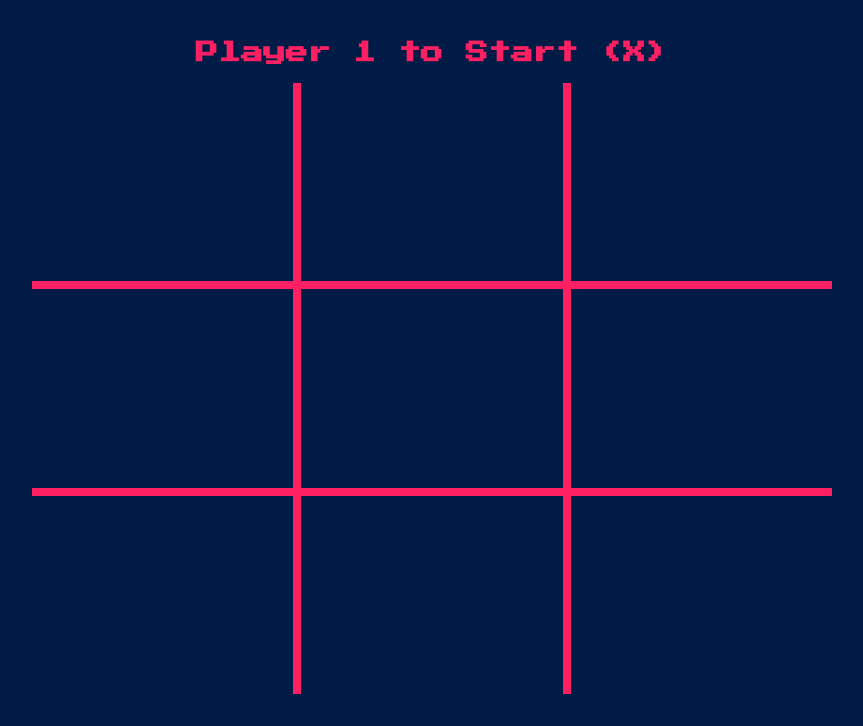
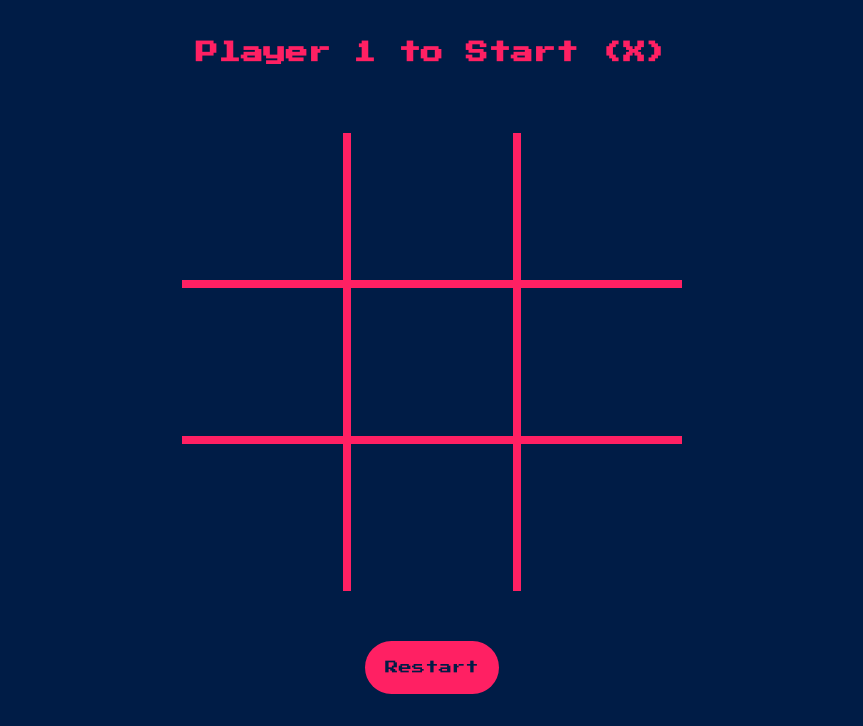
Before and after one commit to Larquist/tic-tac-toe-js, a plain HTML site: page index.html in a window 1280 px wide. Shown: the part 74-800 px from the top of the page, without its empty margins (208-1071 px from the left). Drawn offline with nearby package versions, Linux system fonts and the light colour scheme.

Commit message:
Progress

```diff
--- a/game.js
+++ b/game.js
@@ -1,6 +1,9 @@
 let currentPlayer = 1;
 
+restart();
+
 $('.game-board > div').click(function(element) {
+    if (!element.target.innerHTML) {
         if (currentPlayer == 1) {
             element.target.innerHTML = 'x';
             currentPlayer = 2;
@@ -11,6 +14,33 @@ $('.game-board > div').click(function(element) {
             currentPlayer = 1;
             $('.player-turn').text('Player 1 Turn (X)');
         }
+    }
 
+    checkWin();
+})
 
+$('#restart-btn').click(function(){
+    restart();
 })
+
+function checkWin(player) {
+// In Tic Tac Toe, there are eight possible ways to win:
+
+// Three in a row horizontally on the top row.
+// Three in a row horizontally on the middle row.
+// Three in a row horizontally on the bottom row.
+// Three in a column on the left column.
+// Three in a column on the middle column.
+// Three in a column on the right column.
+// Three in a diagonal from the top left to the bottom right.
+// Three in a diagonal from the top right to the bottom left.
+
+// Take the tiles for the current player (player)
+
+}
+
+function restart() {
+    currentPlayer = 1;
+    $('.player-turn').text('Player 1 to Start (X)');
+    $('.game-board > div').text('');
+}
--- a/index.html
+++ b/index.html
@@ -38,6 +38,7 @@
         <div id="tile-8">
         </div>
       </div>
+      <button id="restart-btn">Restart</button>
     </div>
   </body>
 </html>
--- a/style.css
+++ b/style.css
@@ -39,14 +39,16 @@ h1 {
 }
 
 .game-board {
+  --board-size: 500px;
   --game-letter-size: 3rem;
   display: grid;
   grid-template-columns: 1fr 1fr 1fr;
   grid-template-rows: 1fr 1fr 1fr;
   gap: 8px;
-  height: 800px;
-  width: 800px;
+  height: var(--board-size);
+  width: var(--board-size);
   background-color: var(--color-accent);
+  margin-block: 50px;
 }
 
 .game-board > div {
@@ -56,3 +58,12 @@ h1 {
   align-items: center;
   font-size: var(--game-letter-size);
 }
+
+button {
+  background-color: var(--color-accent);
+  color: var(--color-primary);
+  padding: 20px;
+  border-radius: 50px;
+  border: none;
+  font-family: var(--ff-sans);
+}
```
Lines whose indentation alone changed are shown as unchanged.
